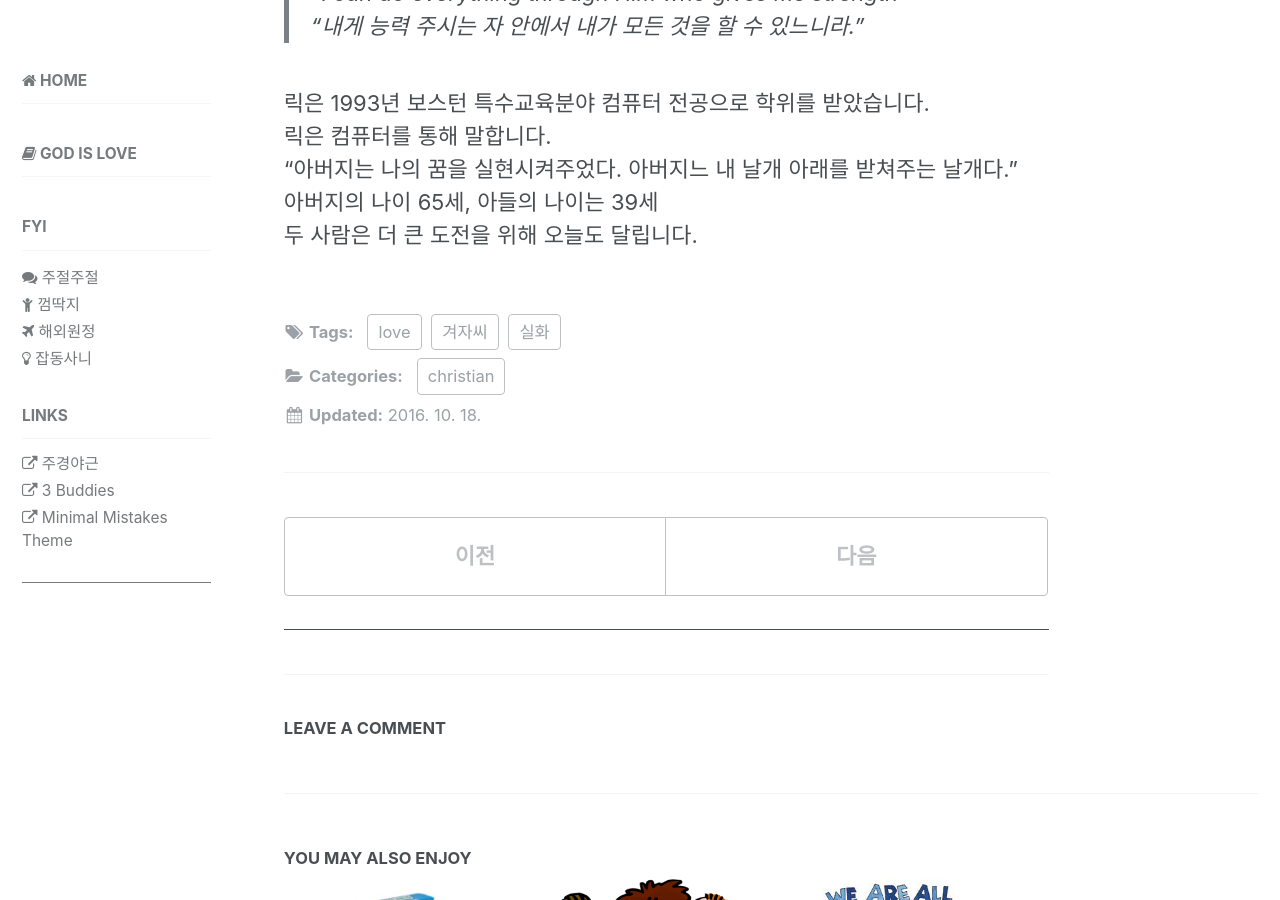
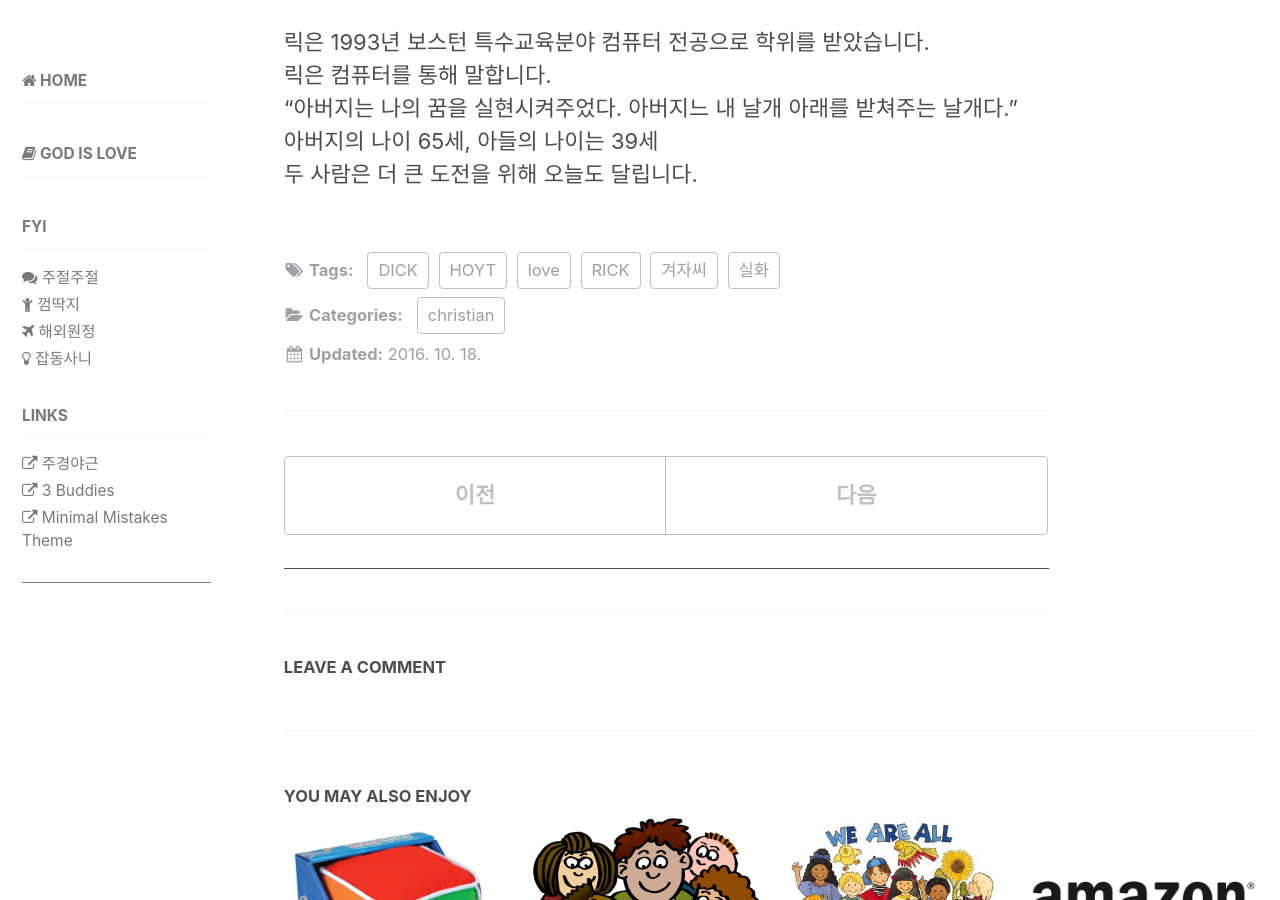
Before and after one commit to veryfaraway/mustardseed, a Jekyll site: the page built from _posts/2016/2016-10-19-dick-and-rick.md, in a window 1280 px wide and 900 px high, scrolled down 3643 px. Built offline with Jekyll 4.4.1, drawn with Linux system fonts in a browser that asks for light colours; comment, search, counter and statistics services are not loaded.

Commit message:
fix broken link

```diff
--- a/_posts/2016/2016-10-19-dick-and-rick.md
+++ b/_posts/2016/2016-10-19-dick-and-rick.md
@@ -5,8 +5,8 @@
   image: http://d.pr/i/3coN+
   teaser: teaser/clipart_i_can_do_everything_through_him.jpg
 categories: ["christian"]
-tags: ["겨자씨", "실화", "love"]
-keywords: "시동이 안 걸리는 자동차"
+tags: ["겨자씨", "실화", "love", "RICK", "DICK", "HOYT"]
+keywords: "The story of GREAT LOVE"
 modified: 2016-10-18
 ---
 
@@ -14,7 +14,7 @@
 촬영장면도 실제 상황입니다.<br/>
 
 <p>
-  <iframe width="640" height="360" src="https://www.youtube.com/embed/RPCkoFledCo" frameborder="0" allowfullscreen></iframe>
+  <iframe width="640" height="360" src="https://youtu.be/Adubrj3yya8" frameborder="0" allowfullscreen></iframe>
 </p>
 
 아버지의 이름은 Dick이고 아들의 이름은 Rick입니다.<br/>
```
